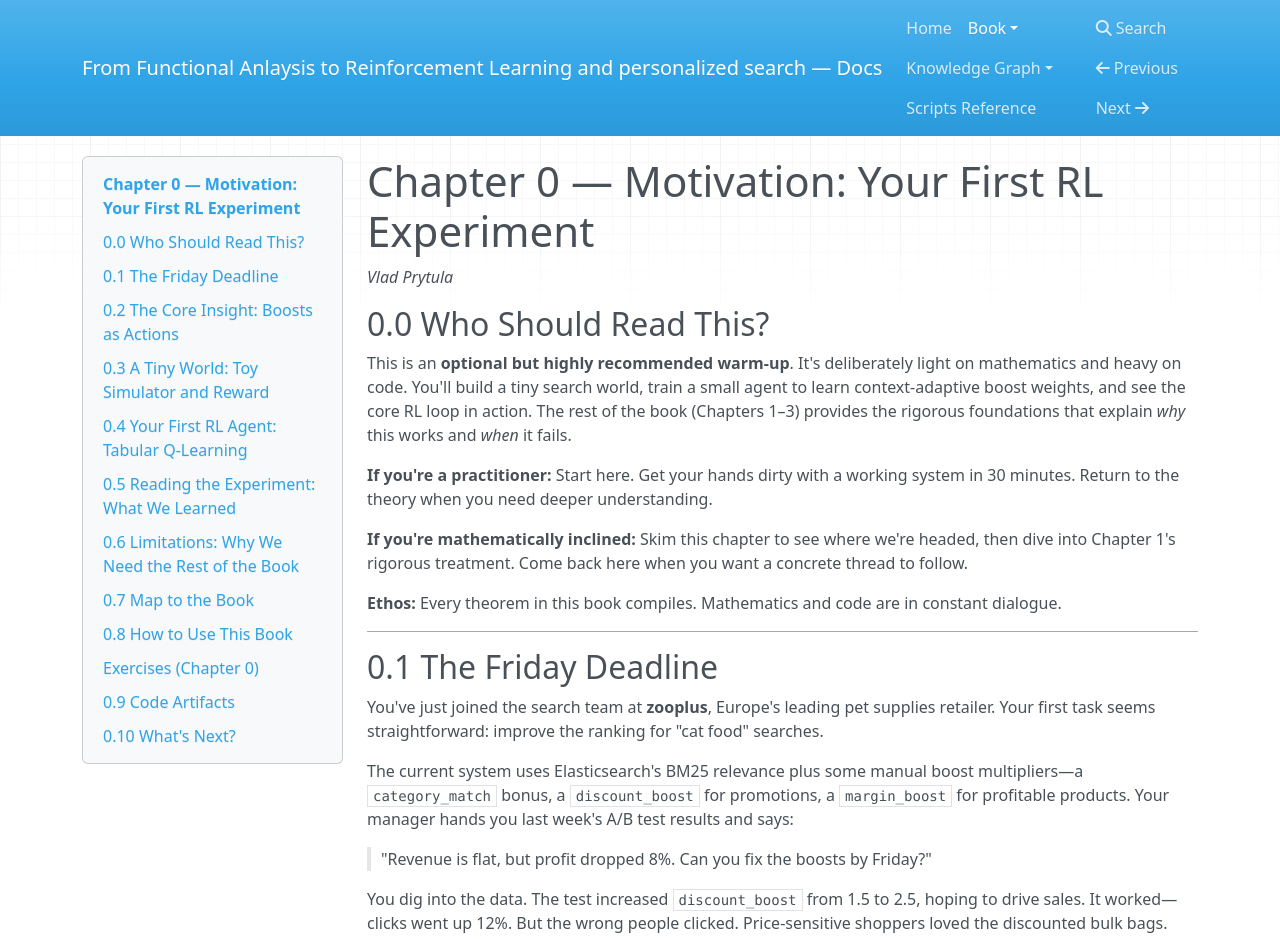
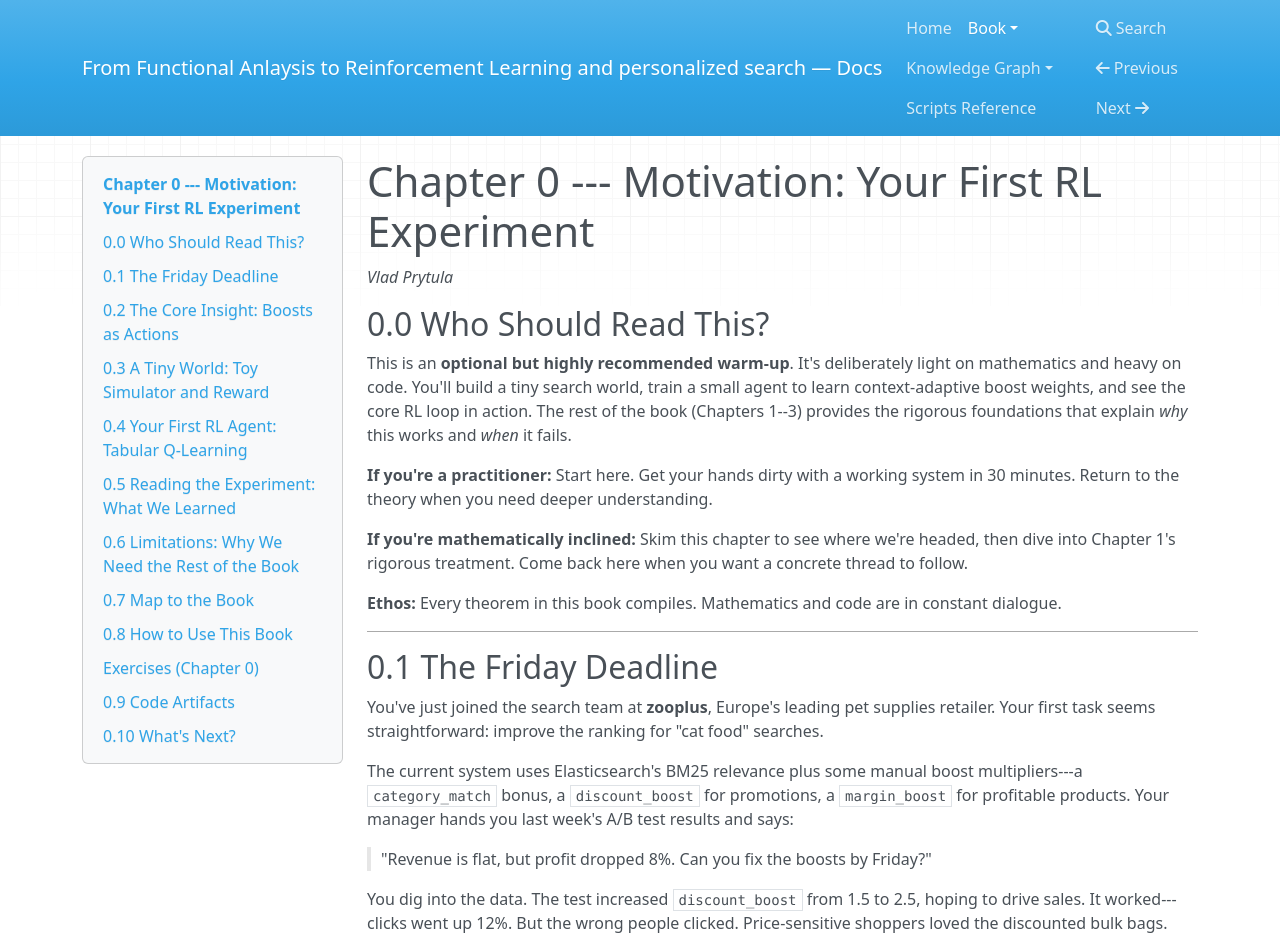
Before and after one commit to VladPrytula/reinforcement_learning_search_from_scratch, an MkDocs documentation site: the page built from docs/book/ch00/ch00_motivation_first_experiment_revised.md, in a window 1280 px wide and 1400 px high. Shown: the top 939 px of the window. Built offline with MkDocs 1.6.1, drawn with Linux system fonts in a browser that asks for light colours; nearby versions of some CDN libraries; some of the changed text lies outside the part shown.

Commit message:
fixed latex chars

````diff
--- a/docs/book/ch00/ch00_motivation_first_experiment_revised.md
+++ b/docs/book/ch00/ch00_motivation_first_experiment_revised.md
@@ -1,10 +1,10 @@
-# Chapter 0 — Motivation: Your First RL Experiment
+# Chapter 0 --- Motivation: Your First RL Experiment
 
 *Vlad Prytula*
 
 ## 0.0 Who Should Read This?
 
-This is an **optional but highly recommended warm-up**. It's deliberately light on mathematics and heavy on code. You'll build a tiny search world, train a small agent to learn context-adaptive boost weights, and see the core RL loop in action. The rest of the book (Chapters 1–3) provides the rigorous foundations that explain *why* this works and *when* it fails.
+This is an **optional but highly recommended warm-up**. It's deliberately light on mathematics and heavy on code. You'll build a tiny search world, train a small agent to learn context-adaptive boost weights, and see the core RL loop in action. The rest of the book (Chapters 1--3) provides the rigorous foundations that explain *why* this works and *when* it fails.
 
 **If you're a practitioner:** Start here. Get your hands dirty with a working system in 30 minutes. Return to the theory when you need deeper understanding.
 
@@ -18,11 +18,11 @@ This is an **optional but highly recommended warm-up**. It's deliberately light
 
 You've just joined the search team at **zooplus**, Europe's leading pet supplies retailer. Your first task seems straightforward: improve the ranking for "cat food" searches.
 
-The current system uses Elasticsearch's BM25 relevance plus some manual boost multipliers—a `category_match` bonus, a `discount_boost` for promotions, a `margin_boost` for profitable products. Your manager hands you last week's A/B test results and says:
+The current system uses Elasticsearch's BM25 relevance plus some manual boost multipliers---a `category_match` bonus, a `discount_boost` for promotions, a `margin_boost` for profitable products. Your manager hands you last week's A/B test results and says:
 
 > "Revenue is flat, but profit dropped 8%. Can you fix the boosts by Friday?"
 
-You dig into the data. The test increased `discount_boost` from 1.5 to 2.5, hoping to drive sales. It worked—clicks went up 12%. But the wrong people clicked. Price-sensitive shoppers loved the discounted bulk bags. Premium customers, who usually buy veterinary-grade specialty foods, saw cheap products ranked first and bounced. Click-through rate (CTR) rose, but conversion rate (CVR) plummeted for high-value segments.
+You dig into the data. The test increased `discount_boost` from 1.5 to 2.5, hoping to drive sales. It worked---clicks went up 12%. But the wrong people clicked. Price-sensitive shoppers loved the discounted bulk bags. Premium customers, who usually buy veterinary-grade specialty foods, saw cheap products ranked first and bounced. Click-through rate (CTR) rose, but conversion rate (CVR) plummeted for high-value segments.
 
 **The problem is clear:** One set of boost weights cannot serve all users. Price hunters need discount_boost = 2.5. Premium shoppers need discount_boost = 0.3. Bulk buyers fall somewhere in between.
 
@@ -34,7 +34,7 @@ You need **context-adaptive weights** that adjust to user type. But testing all
 
 ## 0.2 The Core Insight: Boosts as Actions
 
-Let's reframe the problem in RL language. Don't worry if these terms are unfamiliar—they'll make sense through the code.
+Let's reframe the problem in RL language. Don't worry if these terms are unfamiliar---they'll make sense through the code.
 
 **Context** (what we observe): User segment, query type, session history
 **Action** (what we choose): Boost weight template $\mathbf{w} = [w_{\text{discount}}, w_{\text{quality}}, w_{\text{margin}}, \ldots]$
@@ -107,12 +107,12 @@ We'll use deterministic generation with a fixed seed so results are reproducible
 
 The full action space is continuous: $\mathbf{a} = [w_{\text{discount}}, w_{\text{quality}}, w_{\text{margin}}] \in [-2, 2]^3$.
 
-For this chapter, we **discretize** to a 5×5 grid (25 templates) to keep learning tabular and fast:
+For this chapter, we **discretize** to a $5 \times 5$ grid (25 templates) to keep learning tabular and fast:
 
 ```python
 import numpy as np
 
-# Discretize [-1, 1] × [-1, 1] into a 5×5 grid
+# Discretize [-1, 1] x [-1, 1] into a 5x5 grid
 discount_values = np.linspace(-1, 1, 5)  # [-1.0, -0.5, 0.0, 0.5, 1.0]
 quality_values = np.linspace(-1, 1, 5)
 
@@ -158,8 +158,8 @@ Now we get to the core idea: **learn which boost template to use for each user t
 ### 0.4.1 Problem Recap
 
 - **Contexts** $\mathcal{X}$: Three user types `{price_hunter, premium, bulk_buyer}`
-- **Actions** $\mathcal{A}$: 25 boost templates (5×5 grid)
-- **Reward** $R$: Stochastic $R_{\text{toy}}$ from §0.3.4
+- **Actions** $\mathcal{A}$: 25 boost templates ($5 \times 5$ grid)
+- **Reward** $R$: Stochastic $R_{\text{toy}}$ from Section 0.3.4
 - **Goal**: Find a policy $\pi: \mathcal{X} \to \mathcal{A}$ that maximizes expected reward
 
 This is a **contextual bandit** (Chapter 1 makes this formal). Each episode:
@@ -282,7 +282,7 @@ def train(T: int = 3000, eps: float = 0.1, lr: float = 0.1) -> List[float]:
         # Simulate outcome and observe reward
         r = reward(x, a)
 
-        # Q-learning update: Q(x,a) ← (1-α)Q(x,a) + α·r
+        # Q-learning update: Q(x,a) <- (1-alpha)Q(x,a) + alpha*r
         Q[x][a] = (1 - lr) * Q[x][a] + lr * r
 
         history.append(r)
@@ -298,7 +298,7 @@ print(f"Final average reward (last 100 episodes): {np.mean(hist[-100:]):.3f}")
 print("\nLearned policy:")
 for x in X:
     a_star = max(A, key=lambda a: Q[x][a])
-    print(f"  {x:15s} → action {a_star} (Q = {Q[x][a_star]:.3f})")
+    print(f"  {x:15s} -> action {a_star} (Q = {Q[x][a_star]:.3f})")
 ```
 
 **Run it.** Copy this code, execute it. You should see output like:
@@ -352,7 +352,7 @@ def plot_learning_curves(history: List[float], window: int = 50):
                label=f'Static best ({static_best:.2f})')
 
     # Oracle (knows user type, chooses optimally)
-    # Optimal actions: price_hunter→(4,0), premium→(0,4), bulk_buyer→(2,2)
+    # Optimal actions: price_hunter->(4,0), premium->(0,4), bulk_buyer->(2,2)
     oracle_rewards = {
         "price_hunter": np.mean([reward("price_hunter", (4, 0)) for _ in range(50)]),
         "premium": np.mean([reward("premium", (0, 4)) for _ in range(50)]),
@@ -381,7 +381,7 @@ print("Saved learning curve to toy_problem_learning_curves.png")
 
 ![Learning Curves](learning_curves.png)
 
-- **Random policy** (red dashed): ~0.0 average reward (baseline—random actions average out)
+- **Random policy** (red dashed): ~0.0 average reward (baseline---random actions average out)
 - **Static best** (orange dashed): ~0.3 (one-size-fits-all `(2,2)` helps bulk buyers but hurts price hunters and premium)
 - **Q-learning** (blue solid): Starts near 0, converges to ~1.6 by episode 1500
 - **Oracle** (green dashed): ~2.0 (theoretical maximum with perfect knowledge of optimal actions per user)
@@ -396,9 +396,9 @@ print("Saved learning curve to toy_problem_learning_curves.png")
 
 The learning curve has three phases:
 
-1. **Pure exploration** (episodes 0–500): High variance, $\varepsilon$-greedy tries random actions, Q-values are noisy
-2. **Exploitation begins** (episodes 500–1500): Agent identifies good actions per context, reward climbs steadily
-3. **Convergence** (episodes 1500–3000): Q-values stabilize, reward plateaus at ~82% of oracle
+1. **Pure exploration** (episodes 0--500): High variance, $\varepsilon$-greedy tries random actions, Q-values are noisy
+2. **Exploitation begins** (episodes 500--1500): Agent identifies good actions per context, reward climbs steadily
+3. **Convergence** (episodes 1500--3000): Q-values stabilize, reward plateaus at ~82% of oracle
 
 This is **regret minimization** in action. Chapter 1 formalizes this; Chapter 6 analyzes convergence rates.
 
@@ -429,8 +429,8 @@ bulk_buyer     : mean reward = 0.917
 
 **Analysis:**
 
-- **Price hunters** get the highest rewards (~2.3)—the agent found a near-optimal action `(4, 1)` with high discount boost
-- **Premium shoppers** get high rewards (~2.2)—high quality boost `(1, 4)` closely matches their preferences
+- **Price hunters** get the highest rewards (~2.3)---the agent found a near-optimal action `(4, 1)` with high discount boost
+- **Premium shoppers** get high rewards (~2.2)---high quality boost `(1, 4)` closely matches their preferences
 - **Bulk buyers** get lower rewards (~0.9) because their **balanced preferences** have inherently lower optimal reward (base=1.0 at `(2,2)`) compared to polarized users (base=2.5). But the agent finds the **exact optimal**!
 - All three segments dramatically beat the static baseline (~0.3 average) through personalization
 
@@ -452,7 +452,7 @@ None of these are free. The rest of the book makes them precise and shows when t
 
 Our toy used $\varepsilon$-greedy exploration with constant $\varepsilon = 0.1$. This deserves scrutiny.
 
-**What theory says:** With decaying $\varepsilon_t = O(1/t)$, $\varepsilon$-greedy achieves $O(\sqrt{T \log T})$ regret for finite-armed bandits—worse than UCB's $O(\sqrt{KT \log T})$ by a factor due to uniform exploration wasting samples on clearly suboptimal arms.
+**What theory says:** With decaying $\varepsilon_t = O(1/t)$, $\varepsilon$-greedy achieves $O(\sqrt{T \log T})$ regret for finite-armed bandits---worse than UCB's $O(\sqrt{KT \log T})$ by a factor due to uniform exploration wasting samples on clearly suboptimal arms.
 
 **What practice shows:** $\varepsilon$-greedy with constant $\varepsilon \in [0.05, 0.2]$ is often competitive because:
 
@@ -466,12 +466,12 @@ Our toy used $\varepsilon$-greedy exploration with constant $\varepsilon = 0.1$.
 
 **Why UCB and Thompson Sampling?** (Preview for Chapter 6)
 
-$\varepsilon$-greedy explores **uniformly**—it wastes samples on arms it already knows are bad. UCB explores **optimistically**—it tries arms whose rewards *might* be high given uncertainty:
+$\varepsilon$-greedy explores **uniformly**---it wastes samples on arms it already knows are bad. UCB explores **optimistically**---it tries arms whose rewards *might* be high given uncertainty:
 
 - **UCB:** Choose $a_t = \arg\max_a [Q(x,a) + \beta \sigma(x,a)]$ where $\sigma$ is a confidence width. Explores arms with high uncertainty, not randomly.
 - **Thompson Sampling:** Maintain posterior $P(Q^* \mid \text{data})$, sample $\tilde{Q} \sim P$, act greedily on sample. Naturally balances exploration (high posterior variance $\rightarrow$ diverse samples) with exploitation.
 
-Both achieve $\tilde{O}(d\sqrt{T})$ regret for $d$-dimensional linear bandits—matching the lower bound up to logs. $\varepsilon$-greedy achieves $O(T^{2/3})$ for the same problem (provably worse). The gap widens in high dimensions.
+Both achieve $\tilde{O}(d\sqrt{T})$ regret for $d$-dimensional linear bandits---matching the lower bound up to logs. $\varepsilon$-greedy achieves $O(T^{2/3})$ for the same problem (provably worse). The gap widens in high dimensions.
 
 ---
 
@@ -481,7 +481,7 @@ Our toy is **pedagogical**, not production-ready. Here's what breaks at scale:
 
 ### 1. Discrete Action Space
 
-We used 25 templates. Real search has continuous boosts: $\mathbf{w} \in [-5, 5]^{10}$ (ten features, unbounded). Discretizing to a grid would require $100^{10} = 10^{20}$ actions—intractable.
+We used 25 templates. Real search has continuous boosts: $\mathbf{w} \in [-5, 5]^{10}$ (ten features, unbounded). Discretizing to a grid would require $100^{10} = 10^{20}$ actions---intractable.
 
 **Solution:** Chapter 7 introduces **continuous action bandits** via $Q(x, a)$ regression and cross-entropy method (CEM) optimization.
 
@@ -716,9 +716,9 @@ Expected output:
 ```
 Final average reward (last 100): 1.640
 Learned policy:
-  price_hunter    → (4, 1)
-  premium         → (1, 4)
-  bulk_buyer      → (2, 2)
+  price_hunter    -> (4, 1)
+  premium         -> (1, 4)
+  bulk_buyer      -> (2, 2)
 Saved curves to toy_problem_learning_curves.png
 ```
 :::
````
Also changed, not shown: other parts of docs/book/ch00/ch00_motivation_first_experiment_revised.md (+29 -29 lines), docs/book/ch00/ch00_lab_solutions.md (+2 -2 lines), docs/book/ch00/exercises_labs.md (+24 -24 lines), 4 other files.
